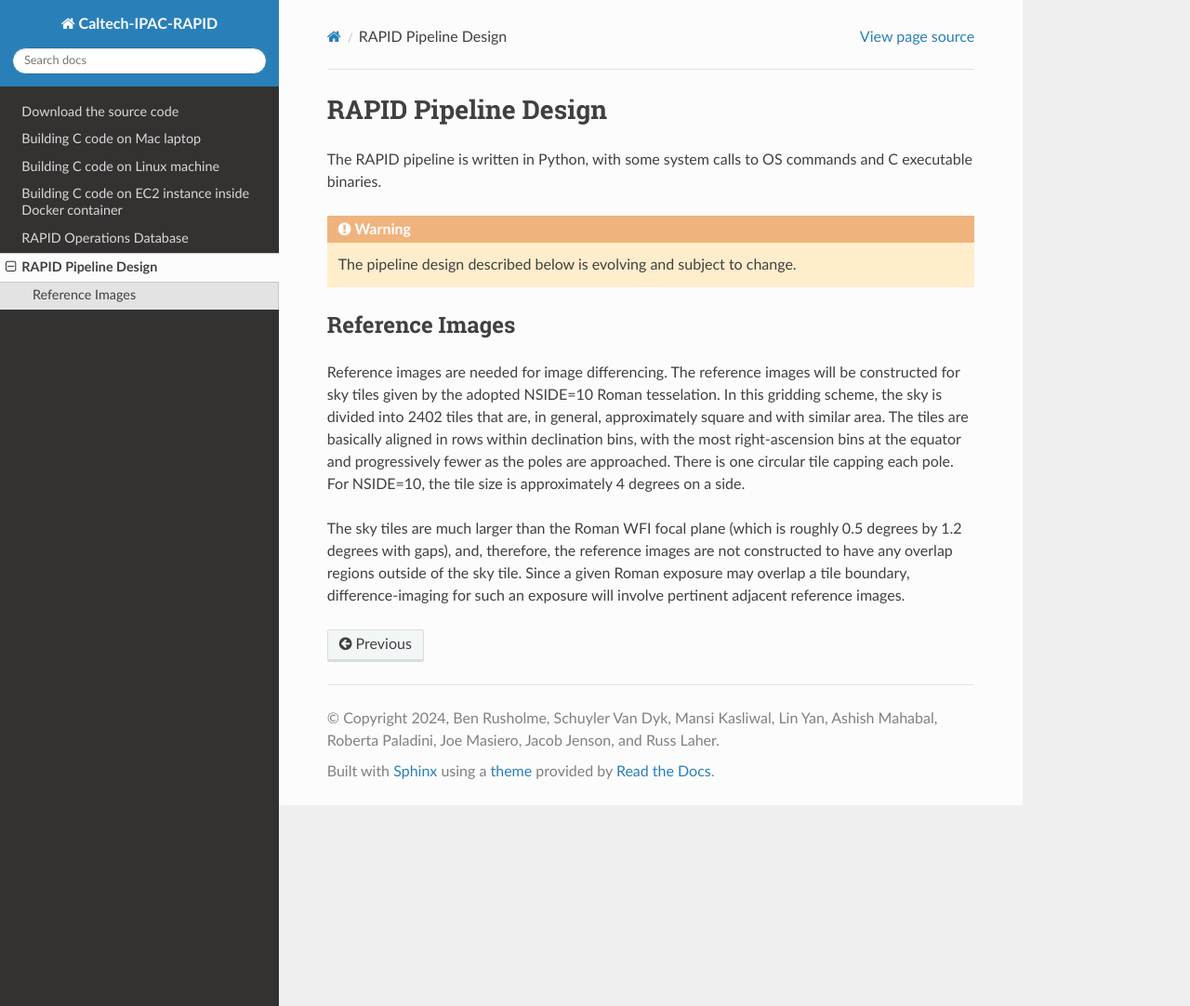
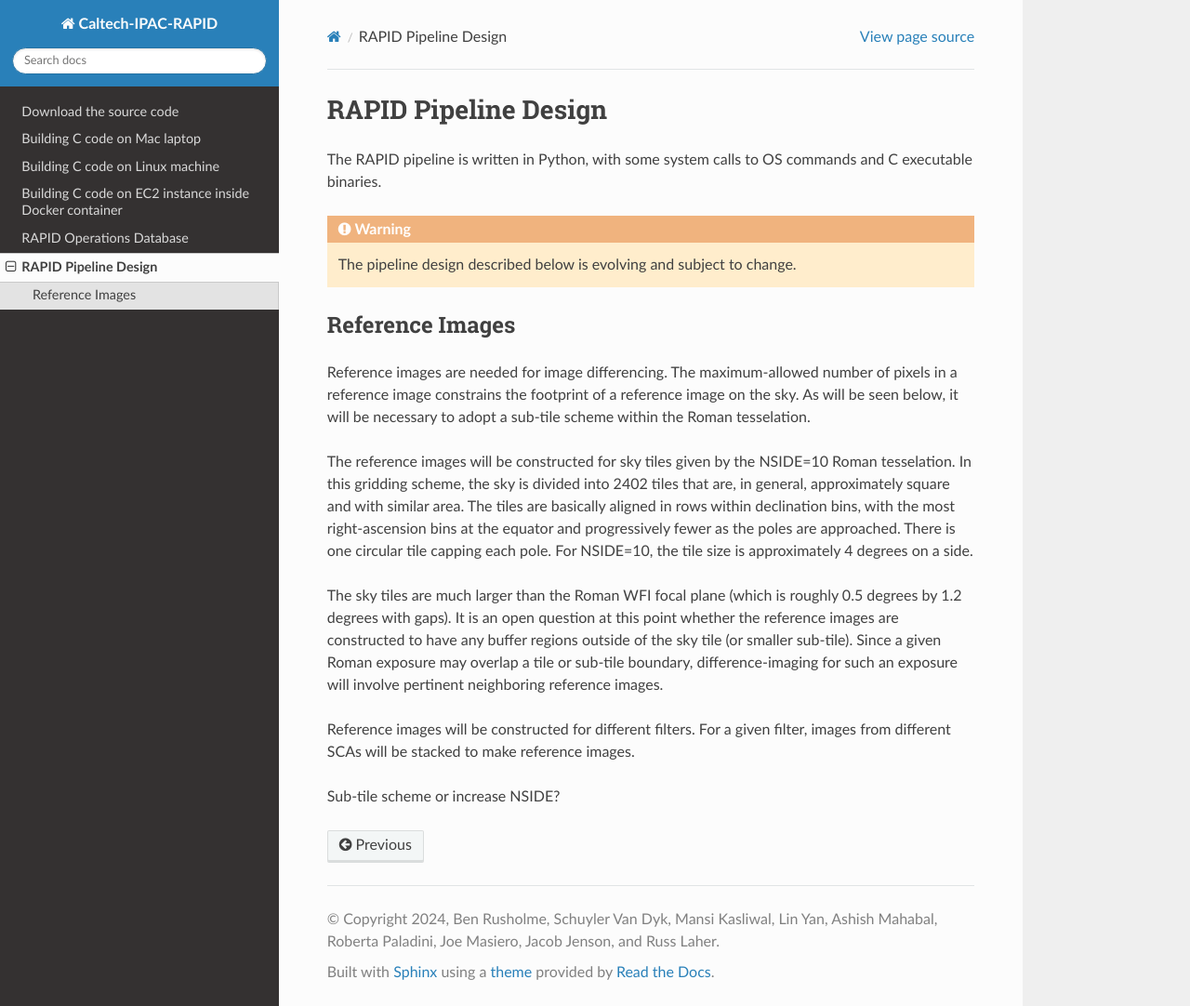
Before and after one commit to Caltech-IPAC/rapid, a Sphinx documentation site: the page built from docs/source/pl/pl.rst, in a window 1280 px wide and 1082 px high. Shown: the whole window at 93% size. Built offline with Sphinx 7.4.7 and the Read the Docs theme 2.0.0, drawn with Linux system fonts in a browser that asks for light colours.

Commit message:
Added more details on reference images.

```diff
--- a/docs/source/pl/pl.rst
+++ b/docs/source/pl/pl.rst
@@ -9,8 +9,11 @@ The RAPID pipeline is written in Python, with some system calls to OS commands a
 Reference Images
 *************************************
 
-Reference images are needed for image differencing.
-The reference images will be constructed for sky tiles given by the adopted NSIDE=10 Roman tesselation.
+Reference images are needed for image differencing.  The maximum-allowed number of pixels in a reference image
+constrains the footprint of a reference image on the sky.  As will be seen below, it will be necessary to adopt
+a sub-tile scheme within the Roman tesselation.
+
+The reference images will be constructed for sky tiles given by the NSIDE=10 Roman tesselation.
 In this gridding scheme, the sky is divided into 2402 tiles that are, in general,
 approximately square and with similar area.
 The tiles are basically aligned in rows within declination bins, with the most right-ascension
@@ -18,7 +21,13 @@ bins at the equator and progressively fewer as
 the poles are approached.  There is one circular tile capping each pole.
 For NSIDE=10, the tile size is approximately 4 degrees on a side.
 
-The sky tiles are much larger than the Roman WFI focal plane (which is roughly 0.5 degrees by 1.2 degrees with gaps),
-and, therefore, the reference images are not constructed to have any overlap regions outside of the sky tile.
-Since a given Roman exposure may overlap
-a tile boundary, difference-imaging for such an exposure will involve pertinent adjacent reference images.
+The sky tiles are much larger than the Roman WFI focal plane (which is roughly 0.5 degrees by 1.2 degrees with gaps).
+It is an open question at this point whether the reference images are constructed to have any buffer regions
+outside of the sky tile (or smaller sub-tile).
+Since a given Roman exposure may overlap a tile or sub-tile boundary, difference-imaging for such an exposure
+will involve pertinent neighboring reference images.
+
+Reference images will be constructed for different filters.  For a given filter, images from
+different SCAs will be stacked to make reference images.
+
+Sub-tile scheme or increase NSIDE?
```
